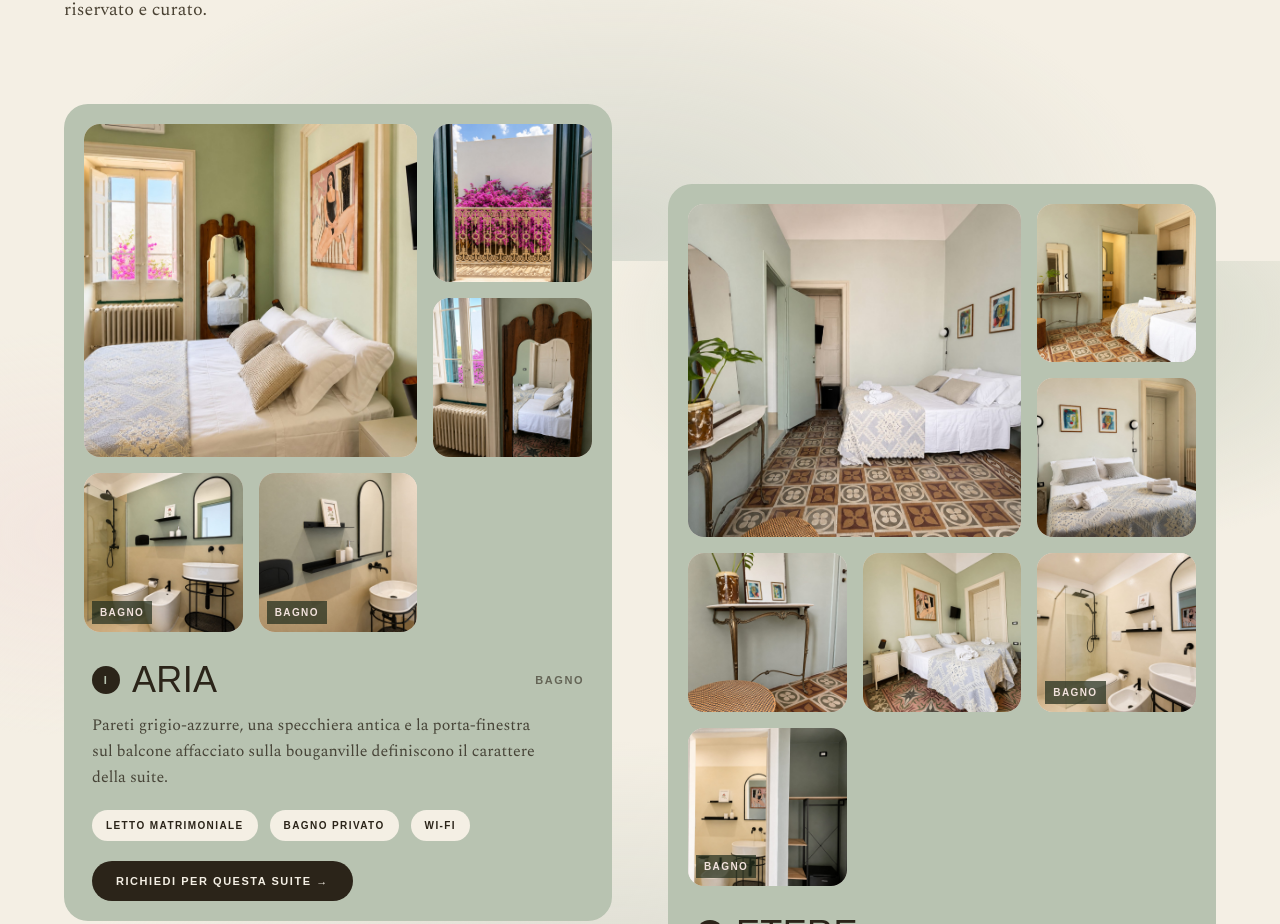
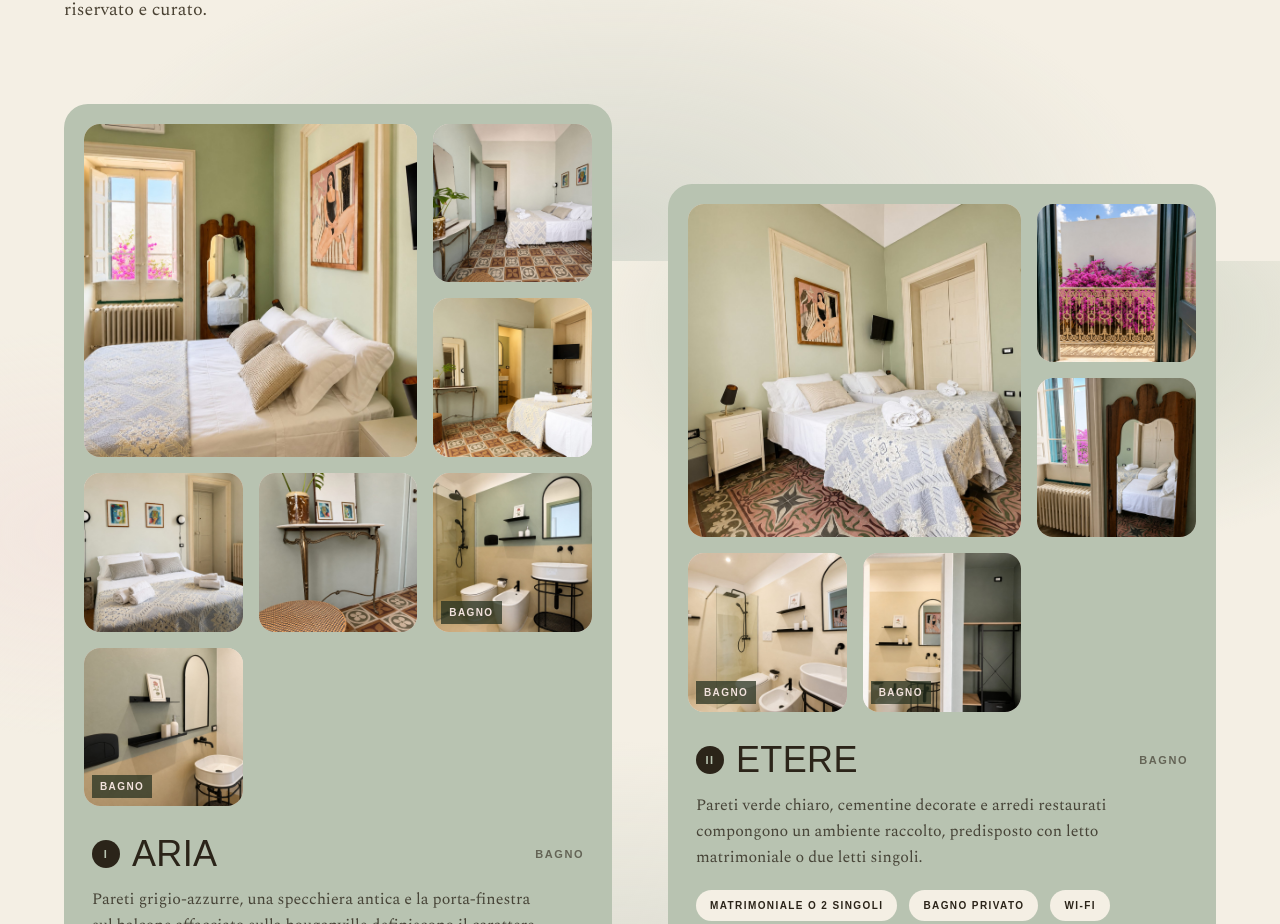
Before and after one commit to davidecaputopd-bot/palazzovite, a Next.js app: page / in a window 1280 px wide. Shown: the part 3739-4663 px from the top of the page. Built offline with nearby package versions, Linux system fonts and the light colour scheme; a web font is replaced by a local one.

Commit message:
Swap Aria and Etere galleries with exceptions

```diff
--- a/app/data/photos.ts
+++ b/app/data/photos.ts
@@ -9,18 +9,19 @@ function seq(prefix: string, n: number): string[] {
 
 // Foto camere e bagni sono separate per evitare scambi accidentali nelle gallerie.
 export const ROOM_MAIN_PHOTOS: Record<string, string[]> = {
-  // La camera con portafinestra e bouganville è Aria.
   aria: [
+    // Eccezione: portafinestra con bouganville, confermata in Aria.
     "/foto/camera-etere-01.jpg",
-    "/foto/camera-etere-02.jpg",
-    "/foto/camera-etere-03.jpg",
-  ],
-  etere: [
     "/foto/camera-aria-01.jpg",
     "/foto/camera-aria-02.jpg",
     "/foto/camera-aria-03.jpg",
     "/foto/camera-aria-04.jpg",
+  ],
+  etere: [
+    // Eccezione: stanza verdina con quadro sopra i letti, confermata in Etere.
     "/foto/camera-etere-04.jpg",
+    "/foto/camera-etere-02.jpg",
+    "/foto/camera-etere-03.jpg",
   ],
   mare: seq("camera-mare", 4),
   terra: seq("camera-terra", 4),
--- a/app/data/rooms.ts
+++ b/app/data/rooms.ts
@@ -29,7 +29,7 @@ export const rooms: Room[] = [
     bed: "both",
     description:
       "Pareti verde chiaro, cementine decorate e arredi restaurati compongono un ambiente raccolto, predisposto con letto matrimoniale o due letti singoli.",
-    image: "/foto/camera-aria-03.jpg",
+    image: "/foto/camera-etere-04.jpg",
     bathroomImage: "/foto/camera-mare-05.jpg",
   },
   {
```
